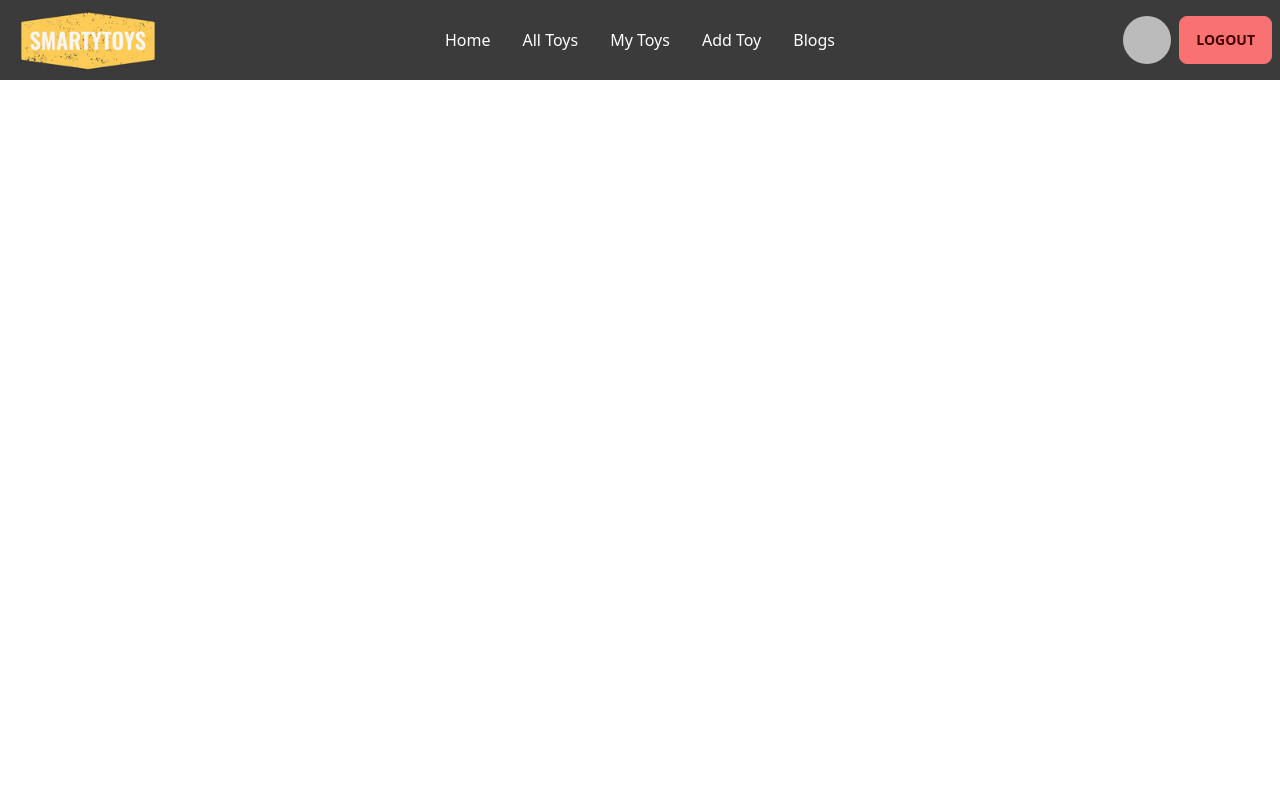
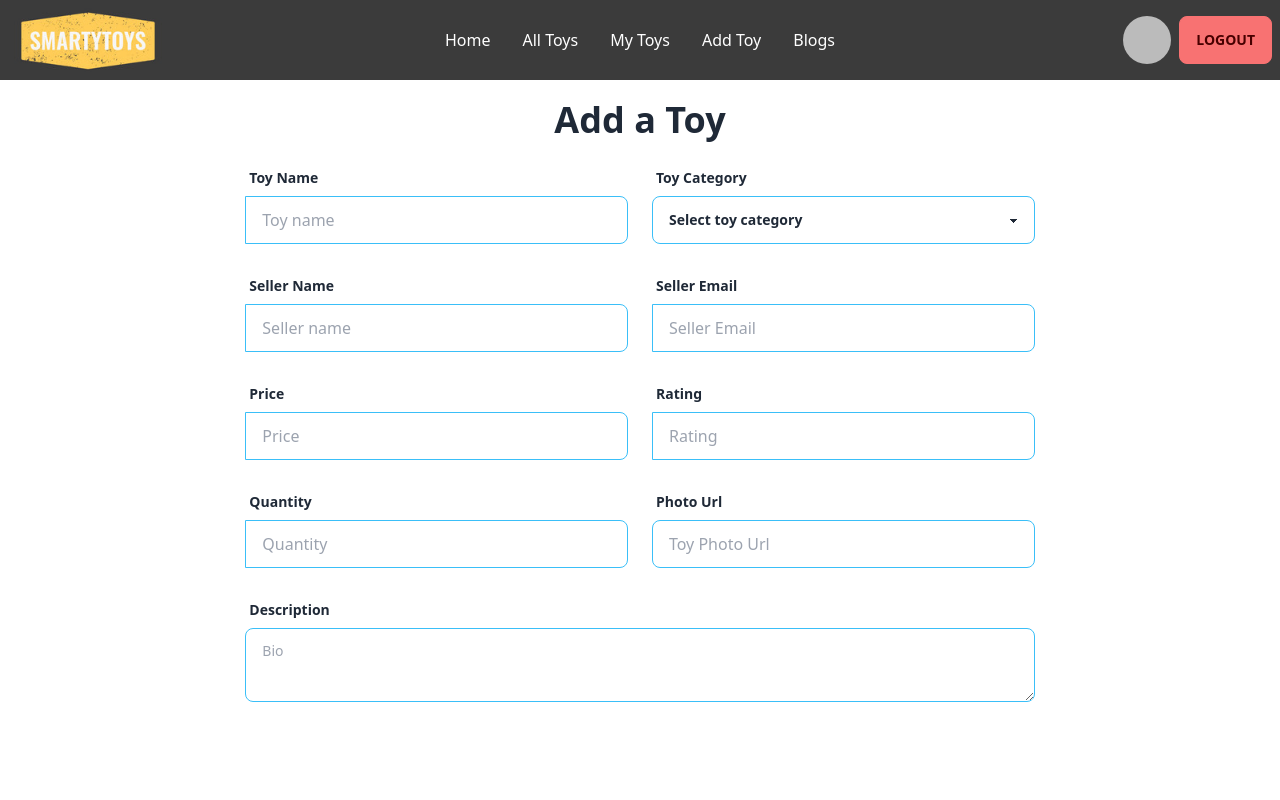
Before and after one commit to Tanvir3232/toy-marketplace-client, a React (Vite) app: page /add-toy in a window 1280 px wide. Shown: the top 800 px of the page. Built offline with nearby package versions, Linux system fonts and the light colour scheme; no server answers; sample sign-in values are in the browser's storage.

Commit message:
implement redirect previous route and Add Toy component

```diff
--- a/src/pages/AddToy.jsx/AddToy.jsx
+++ b/src/pages/AddToy.jsx/AddToy.jsx
@@ -3,7 +3,93 @@ import React from 'react';
 const AddToy = () => {
     return (
         <div>
+            <h1 className='text-4xl font-bold text-center my-5'>Add a Toy </h1>
+            <form className='md:w-2/3 mx-auto grid grid-cols-1 md:grid-cols-2 gap-6'>
+                <div className="form-control">
+                    <label className="label">
+                        <span className="label-text font-bold">Toy Name</span>
+                    </label>
+                    <label className="input-group ">
 
+                        <input type="text" name='name' placeholder="Toy name" className="input  input-info input-bordered w-full " />
+                    </label>
+                </div>
+                <div className="form-control">
+                    <label className="label">
+                        <span className="label-text font-bold">Toy Category</span>
+                    </label>
+                    <select name='category' className="select select-info w-full ">
+                        <option disabled selected>Select toy category</option>
+                        <option>Math</option>
+                        <option>Science</option>
+                        <option>Language</option>
+                    </select>
+                </div>
+                <div className="form-control">
+                    <label className="label">
+                        <span className="label-text font-bold">Seller Name</span>
+                    </label>
+                    <label className="input-group ">
+
+                        <input type="text" name='sellerName' placeholder="Seller name" className="input  input-info input-bordered w-full " />
+                    </label>
+                </div>
+                <div className="form-control">
+                    <label className="label">
+                        <span className="label-text font-bold">Seller Email</span>
+                    </label>
+                    <label className="input-group ">
+
+                        <input type="text" name='sellerEmail' placeholder="Seller Email" className="input  input-info input-bordered w-full " />
+                    </label>
+                </div>
+                <div className="form-control">
+                    <label className="label">
+                        <span className="label-text font-bold">Price</span>
+                    </label>
+                    <label className="input-group ">
+
+                        <input type="text" name='price' placeholder="Price" className="input  input-info input-bordered w-full " />
+                    </label>
+                </div>
+                <div className="form-control">
+                    <label className="label">
+                        <span className="label-text font-bold">Rating</span>
+                    </label>
+                    <label className="input-group ">
+
+                        <input type="text" name='rating' placeholder="Rating" className="input  input-info input-bordered w-full " />
+                    </label>
+                </div>
+                <div className="form-control">
+                    <label className="label">
+                        <span className="label-text font-bold">Quantity</span>
+                    </label>
+                    <label className="input-group ">
+
+                        <input type="text" name='quantity' placeholder="Quantity" className="input  input-info input-bordered w-full " />
+                    </label>
+                </div>
+                <div className="form-control col-span-1 w-full">
+                    <label className="label">
+                        <span className="label-text font-bold">Photo Url</span>
+                    </label>
+
+
+                        <input type="url" name='photoUrl' placeholder="Toy Photo Url" className="input  input-info input-bordered w-full " />
+
+                </div>
+                <div className="form-control col-span-2 w-full">
+                    <label className="label">
+                        <span className="label-text font-bold">Description</span>
+                    </label>
+
+
+                    <textarea name='description' className="textarea textarea-info w-full" placeholder="Bio"></textarea>
+
+                </div>
+
+            </form>
         </div>
     );
 };
--- a/src/pages/Login/Login.jsx
+++ b/src/pages/Login/Login.jsx
@@ -1,10 +1,14 @@
 import React, { useContext } from 'react';
-import { Link } from 'react-router-dom';
+import { Link, useLocation, useNavigate } from 'react-router-dom';
 import { AuthContext } from '../../providers/AuthProvider';
 import { toast } from 'react-hot-toast';
 
 const Login = () => {
     const { login, signInWithGoogle } = useContext(AuthContext);
+    const location = useLocation();
+    const navigate = useNavigate();
+    const from  = location.state?.from?.pathname || '/';
+
     const handleLogin = event => {
         event.preventDefault();
         const form = event.target;
@@ -16,6 +20,7 @@ const Login = () => {
                 console.log(loggedUser)
                 toast.success("Welcome to SmartyToys");
                 form.reset();
+                navigate(from,{replace:true});
             })
             .catch(error => toast.error(error.message))
     }
@@ -26,6 +31,7 @@ const Login = () => {
                 const loggedUser = result.user;
                 console.log(loggedUser)
                 toast.success("Welcome to SmartyToys");
+                navigate(from,{replace:true});
             })
             .catch(error => toast.error(error.message))
     }
--- a/src/routes/PrivateRoute.jsx
+++ b/src/routes/PrivateRoute.jsx
@@ -1,7 +1,9 @@
 import  { useContext } from 'react';
 import { AuthContext } from '../providers/AuthProvider';
+import { Navigate, useLocation } from 'react-router-dom';
 
 const PrivateRoute = ({children}) => {
+    const location = useLocation();
     const {user,loading} = useContext(AuthContext);
     if(loading){
         return <span className='flex justify-center items-center'><button className=" w-32 btn btn-square loading "> Loading...</button></span>
@@ -9,6 +11,7 @@ const PrivateRoute = ({children}) => {
     if(user){
         return children;
     }
+    return <Navigate to='/login' state={{from:location}} replace={true}></Navigate>
 };
 
 export default PrivateRoute;
```
